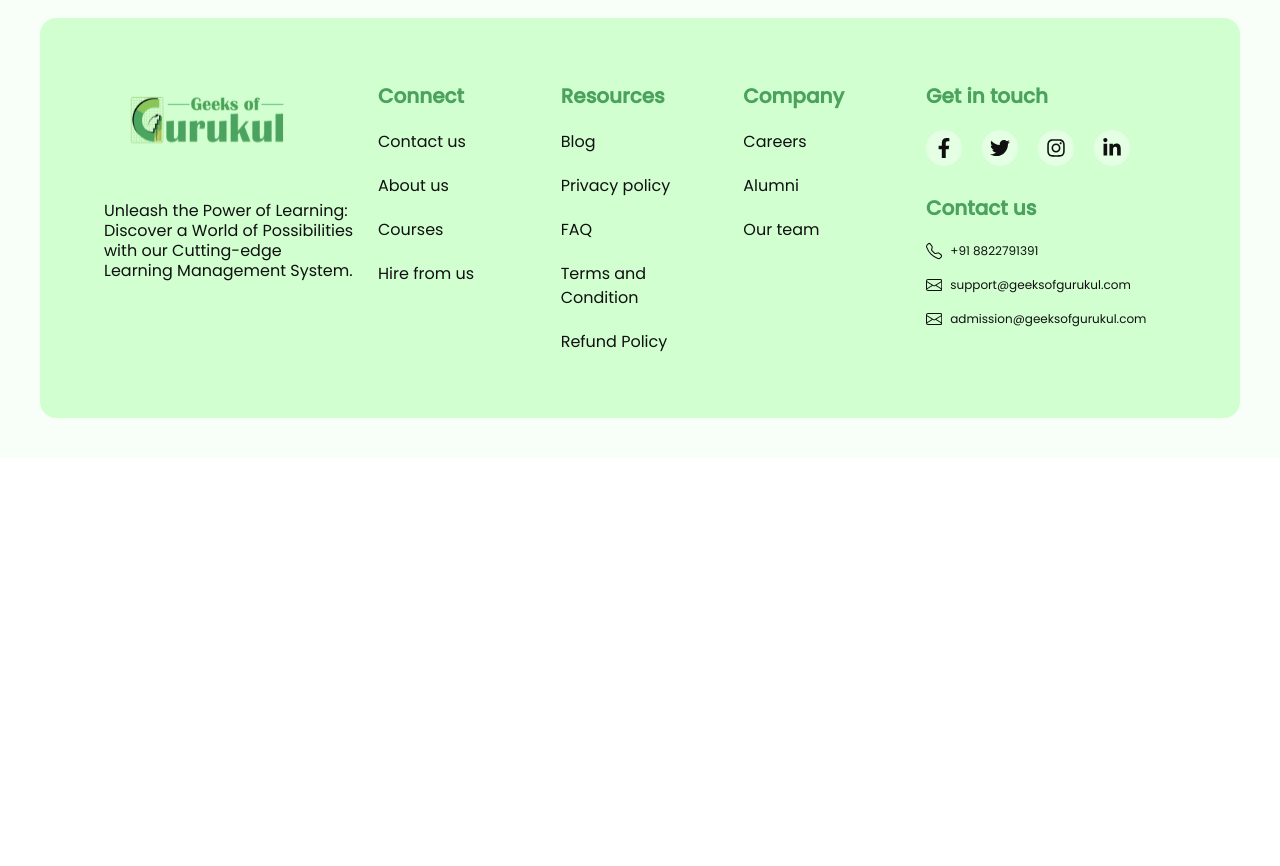
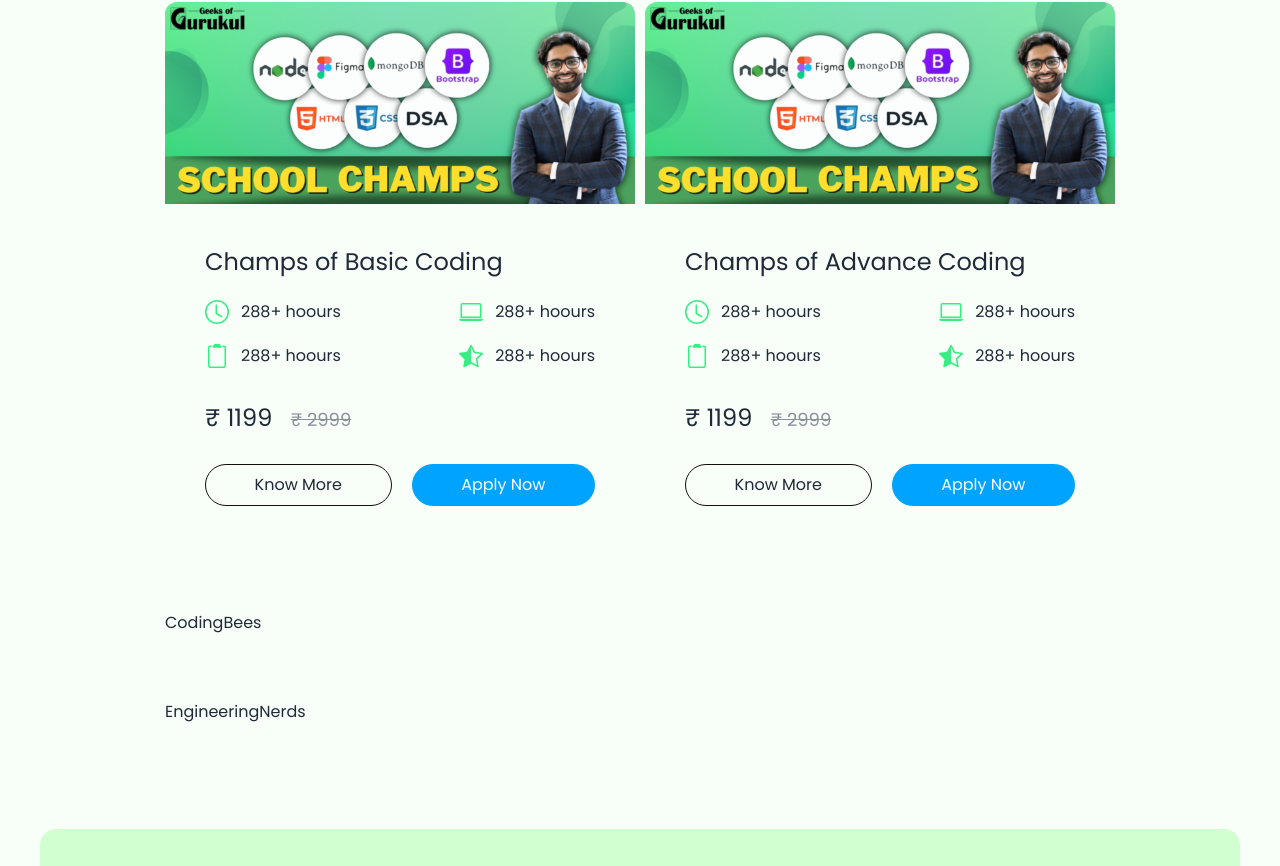
Before and after one commit to KhalidMimMuzahid/gog-main-react-app-client-side-v4, a React (Vite) app: page /courses in a window 1280 px wide. Shown: the part 934-1800 px from the top of the page. Before the commit the page ends 1392 px from the top, so only its background shows below. Built offline with nearby package versions, Linux system fonts and the light colour scheme.

Commit message:
add: courses cards

```diff
--- /dev/null
+++ b/src/Pages/Courses/CodingBees/CodingBees.jsx
@@ -0,0 +1,9 @@
+import React from 'react'
+
+function CodingBees() {
+  return (
+    <div className="my-[30px] md:my-[65px] md:mx-[50px]">CodingBees</div>
+  )
+}
+
+export default CodingBees
--- a/src/Pages/Courses/CoursesDefault/CoursesDefault.jsx
+++ b/src/Pages/Courses/CoursesDefault/CoursesDefault.jsx
@@ -1,10 +1,16 @@
 import React from "react";
 import CoursesHero from "./CoursesHero/CoursesHero";
+import SchoolChamp from "./SchoolChamp/SchoolChamp";
+import CodingBees from "../CodingBees/CodingBees";
+import EngineeringNerds from "../EngineeringNerds/EngineeringNerds";
 
 const CoursesDefault = () => {
   return (
-    <div className="p-[30px] md:px-[115px] md:py-[65px] dark:text-white">
+    <div className="px-[30px] md:px-[115px] dark:text-white">
       <CoursesHero />
+      <SchoolChamp />
+      <CodingBees />
+      <EngineeringNerds />
     </div>
   );
 };
--- a/src/Pages/Courses/CoursesDefault/CoursesHero/CoursesHero.jsx
+++ b/src/Pages/Courses/CoursesDefault/CoursesHero/CoursesHero.jsx
@@ -4,7 +4,7 @@ import HeroFormComponent from './HeroFormComponent/HeroFormComponent'
 
 function CoursesHero() {
   return (
-    <div className='grid lg:grid-cols-12 grid-cols-1 gap-10 md:gap-14'>
+    <div className='grid lg:grid-cols-12 grid-cols-1 gap-10 md:gap-14 my-[30px] md:my-[65px]'>
         <HeroInfoComponent />
         <HeroFormComponent />
     </div>
--- /dev/null
+++ b/src/Pages/Courses/CoursesDefault/SchoolChamp/SchoolChamp.jsx
@@ -0,0 +1,41 @@
+import React from "react";
+import schoolChamp from "../../../../assets/coursesLanding/schoolChamps.svg";
+import EachCourseCard from "../../EachCourseCard/EachCourseCard";
+
+const data = [
+  {
+    image: schoolChamp,
+    title: "Champs of Basic Coding",
+    time: "288+ hoours",
+    projects: "10+ Projects",
+    assignments: "100+ Assignments",
+    rating: "4.5",
+    price: "₹ 1199",
+    prevPrice: "₹ 2999",
+  },
+  {
+    image: schoolChamp,
+    title: "Champs of Advance Coding",
+    time: "288+ hoours",
+    projects: "10+ Projects",
+    assignments: "100+ Assignments",
+    rating: "4.5",
+    price: "₹ 1199",
+    prevPrice: "₹ 2999",
+  },
+];
+
+function SchoolChamp() {
+  return (
+    <div className="my-[30px] md:my-[65px] md:mx-[50px]">
+      <h1>SCHOOL CHAMP</h1>
+      <div className="flex justify-between items-center flex-wrap">
+        {data.map((item, index) => (
+          <EachCourseCard item={item} key={index} />
+        ))}
+      </div>
+    </div>
+  );
+}
+
+export default SchoolChamp;
--- /dev/null
+++ b/src/Pages/Courses/EachCourseCard/EachCourseCard.jsx
@@ -0,0 +1,53 @@
+import React from "react";
+import { BsClipboard2, BsClock, BsLaptop, BsStarHalf } from "react-icons/bs";
+
+function EachCourseCard({ item }) {
+  return (
+    <div className="rounded-xl dark:bg-[#22362A]">
+      <div className="max-w-[470px]">
+        <img src={item?.image} className="w-full rounded-t-xl" />
+        <div className="p-10">
+          <h1 className="text-[24px] mb-5">{item?.title}</h1>
+          <div className="flex flex-wrap justify-between gap-5 w-full">
+            <div className="flex items-center gap-3">
+              <BsClock className="text-[#37ED81] text-2xl" />
+              <p>{item?.time}</p>
+            </div>
+            <div className="flex items-center gap-3">
+              <BsLaptop className="text-[#37ED81] text-2xl" />
+              <p>{item?.time}</p>
+            </div>
+            <div className="flex items-center gap-3">
+              <BsClipboard2 className="text-[#37ED81] text-2xl" />
+              <p>{item?.time}</p>
+            </div>
+            <div className="flex items-center gap-3">
+              <BsStarHalf className="text-[#37ED81] text-2xl" />
+              <p>{item?.time}</p>
+            </div>
+          </div>
+          <h1 className="mt-8 text-[24px]">
+            {item?.price}{" "}
+            <s className="text-[18px] text-[#8A8F98] ml-3">{item?.prevPrice}</s>
+          </h1>
+          <div className="flex justify-between items-center mt-7 gap-5">
+            <button
+              type="button"
+              className="py-2 px-4 border border-[#101010] hover:border-2 dark:border-white rounded-full flex-grow"
+            >
+              Know More
+            </button>
+            <button
+              type="button"
+              className="py-2 px-4 border border-[#00A3FF] rounded-full bg-gradient-to-r from-[#00A3FF] to-[#00A3FF] hover:to-[#905BEC] text-white flex-grow"
+            >
+              Apply Now
+            </button>
+          </div>
+        </div>
+      </div>
+    </div>
+  );
+}
+
+export default EachCourseCard;
--- /dev/null
+++ b/src/Pages/Courses/EngineeringNerds/EngineeringNerds.jsx
@@ -0,0 +1,9 @@
+import React from 'react'
+
+function EngineeringNerds() {
+  return (
+    <div className="my-[30px] md:my-[65px] md:mx-[50px]">EngineeringNerds</div>
+  )
+}
+
+export default EngineeringNerds
--- a/src/Pages/Home/UpCommingBatches/CodingBees/CodingBees.jsx
+++ b/src/Pages/Home/UpCommingBatches/CodingBees/CodingBees.jsx
@@ -4,7 +4,7 @@ import CardComponent from "../CardComponent/CardComponent";
 const info = [
   {
     heading: "Full Stack Data Analytics",
-    pricing: "₹3999/month",
+    pricing: "₹3999",
     desc: "Become a skilled Full Stack Data Analyst with our comprehensive course, equipping you to gather, analyze, & visualize data for informed decision making in any industry. Join us to gain the power of data & drive business success.",
     timing: "Flexible time",
     duration: "24 weeks",
@@ -12,7 +12,7 @@ const info = [
   },
   {
     heading: "Full Stack Web Development",
-    pricing: "₹3999/month",
+    pricing: "₹3999",
     desc: "Become a skilled Full Stack Web Developer with our comprehensive course, covering both front-end and back-end development, and unlock endless opportunities in the web development industry.",
     timing: "Flexible time",
     duration: "24 weeks",
--- a/src/Pages/Home/UpCommingBatches/EngineeringNerds/EngineeringNerds.jsx
+++ b/src/Pages/Home/UpCommingBatches/EngineeringNerds/EngineeringNerds.jsx
@@ -4,7 +4,7 @@ import CardComponent from "../CardComponent/CardComponent";
 const info = [
   {
     heading: "Electrical Engineering",
-    pricing: "₹3999/month",
+    pricing: "₹3999",
     desc: "Electrical engineering is a field of engineering that deals with the study and application of electricity, electronics,and electromagnetism. Electrical engineers work in a very wide range of industries & the skills required are likewise variable.",
     timing: "Flexible time",
     duration: "36 weeks",
@@ -13,7 +13,7 @@ const info = [
 
   {
     heading: "Mechanical Engineering",
-    pricing: "₹3999/month",
+    pricing: "₹3999",
     desc: "Mechanical engineering is a branch of engineering that deals with the design, manufacturing, and maintenance of mechanical systems.Using principles motion,energy,force ensuring designs safely,efficiently,and reliably.",
     timing: "Flexible time",
     duration: "36 weeks",
--- a/src/Pages/Home/UpCommingBatches/SchoolChamp/SchoolChamp.jsx
+++ b/src/Pages/Home/UpCommingBatches/SchoolChamp/SchoolChamp.jsx
@@ -5,7 +5,7 @@ import CardComponent from "../CardComponent/CardComponent";
 const info = [
   {
     heading: "Champs of Basic Coding",
-    pricing: "₹1199/month",
+    pricing: "₹1199",
     desc: "BASIC (Beginners' All-purpose Symbolic Instruction Code) is a family of general-purpose, high-level programming languages designed for ease of use.Computer Programming Including Programming Concepts, Programming Languages.",
     timing: "Flexible time",
     duration: "24 weeks",
@@ -14,7 +14,7 @@ const info = [
 
   {
     heading: "Champs of Advance Coding",
-    pricing: "₹1199/month",
+    pricing: "₹1199",
     desc: "Students learn the fundamentals of programming through creating interactive stories, designing animations, & creating advance-games,mobile apps.Computer Programming Including Programming Concepts, Programming Languages.",
     timing: "Flexible time",
     duration: "24 weeks",
```
Also changed, not shown: src/assets/coursesLanding/schoolChamps.svg (added).
